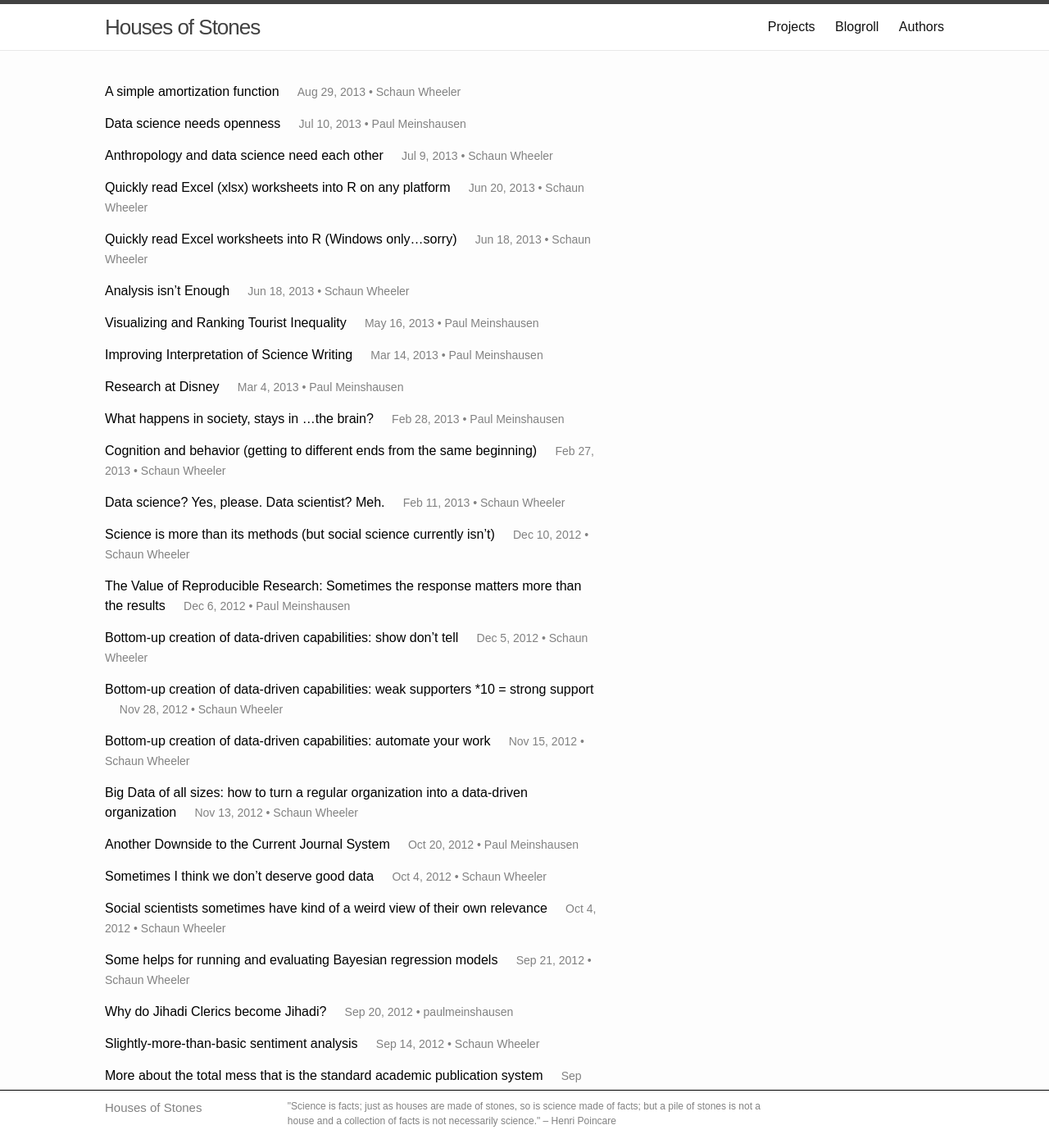
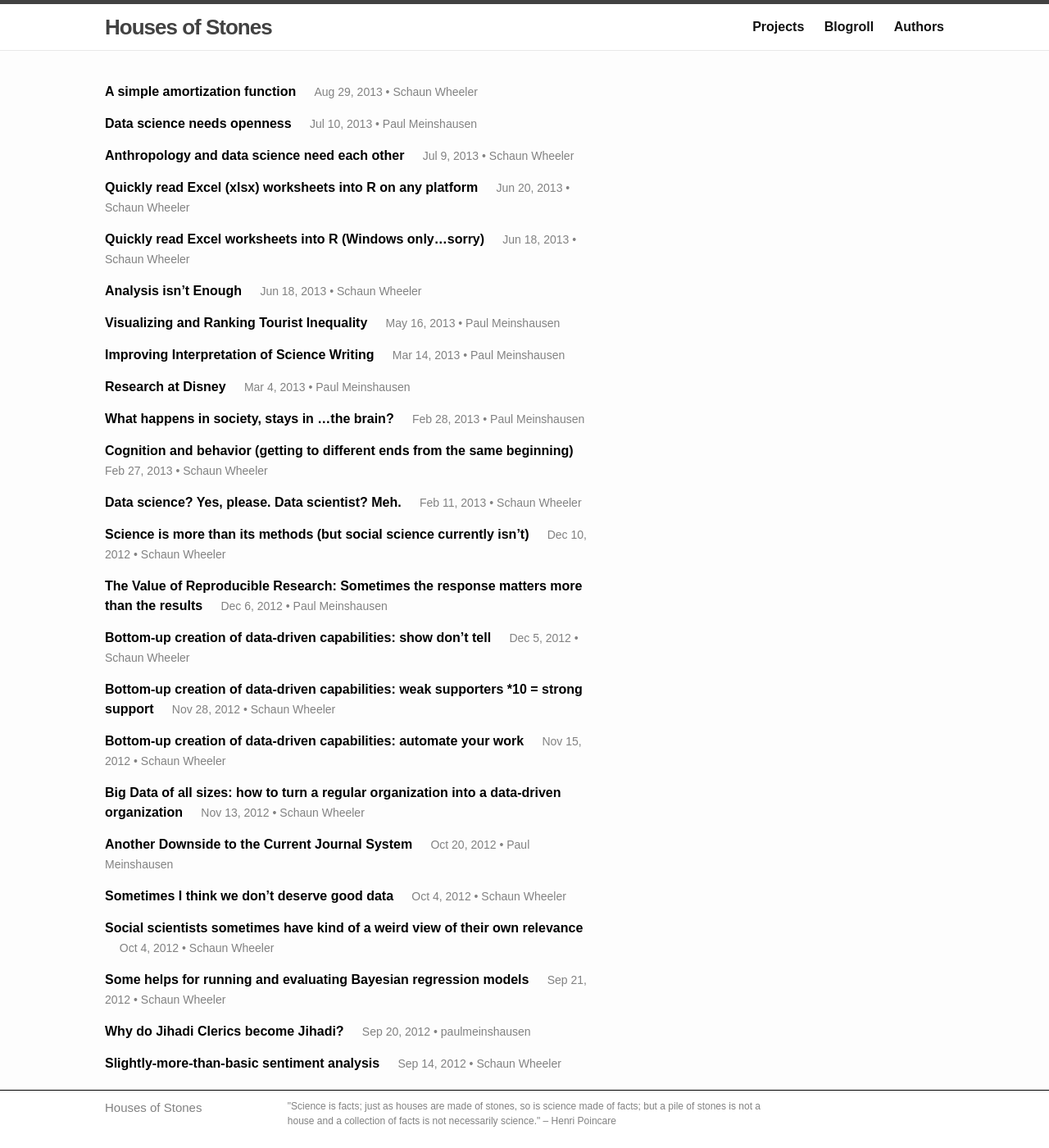
Before and after one commit to housesofstones/housesofstones.github.io, a Jekyll site: the page built from index.html, in a window 1280 px wide and 1400 px high. Shown: the whole window at 82% size. Built offline with Jekyll 4.4.1, drawn with Linux system fonts in a browser that asks for light colours; nearby versions of some CDN libraries.

Commit message:
Update hoscustom.css

```diff
--- a/css/hoscustom.css
+++ b/css/hoscustom.css
@@ -1,6 +1,19 @@
+a {
+	font-weight: bold;
+	text-decoration: none;
+	color: black;
+}
+
 a:visited {
     color: #666666;
+	font-weight: normal;
 }
+
+a:hover {
+	text-decoration: underline;
+}
+
+
 .post-list > li {
     margin-bottom: 15px;
 }
```
